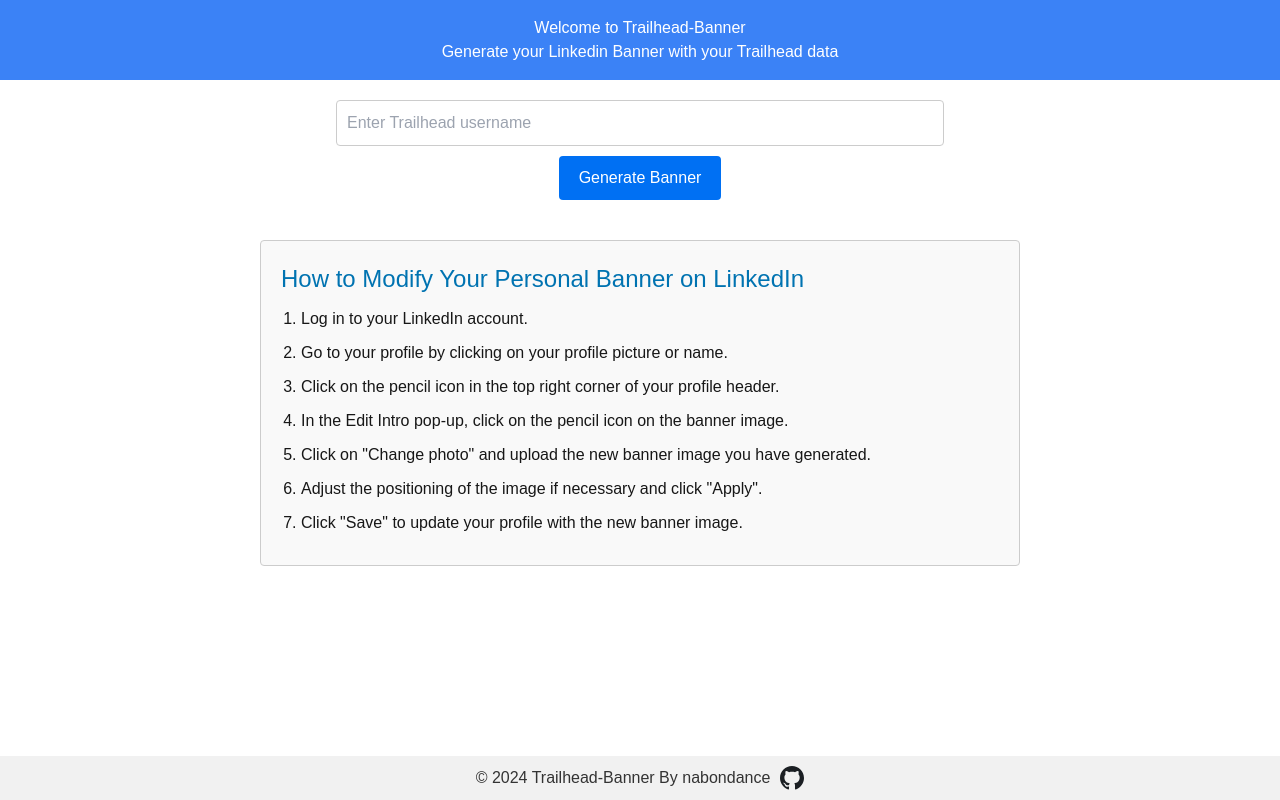
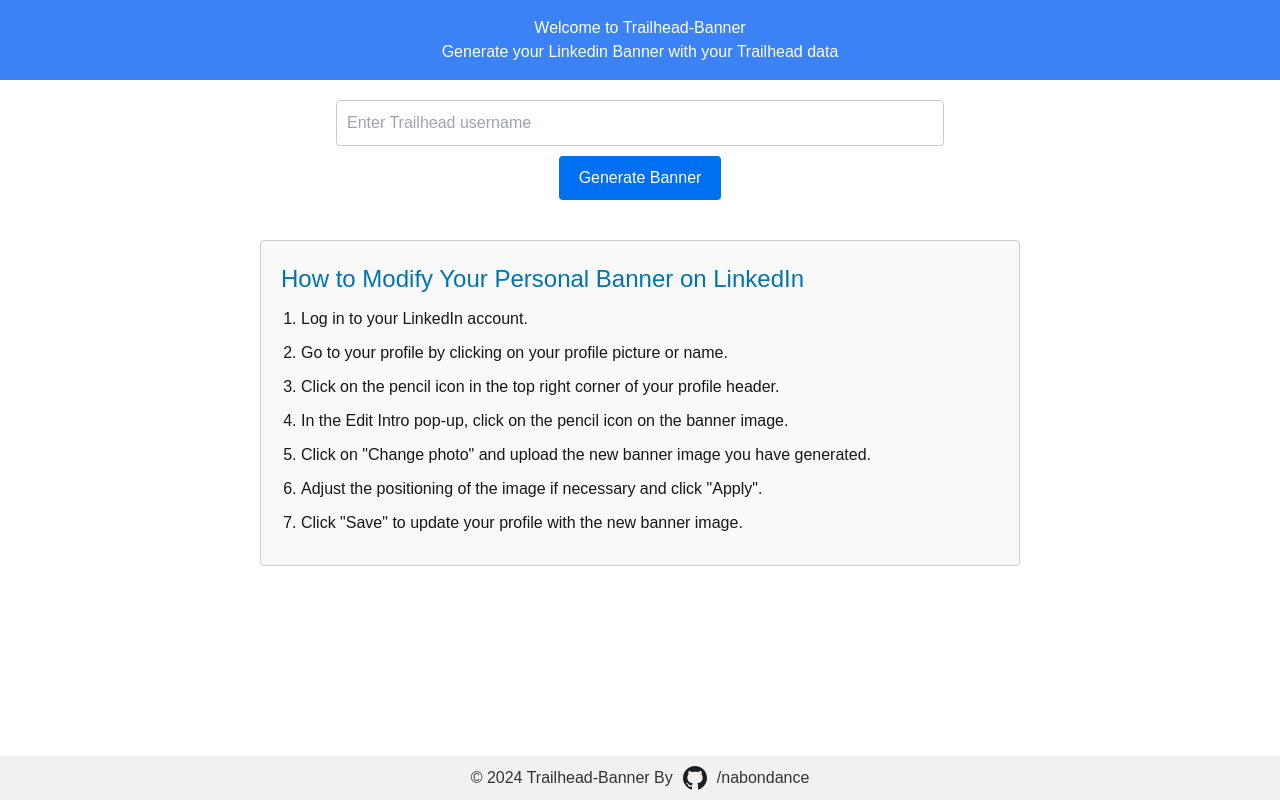
Before and after one commit to nabondance/Trailhead-Banner, a Next.js app: page / in a window 1280 px wide. Built offline with nearby package versions, Linux system fonts and the light colour scheme.

Commit message:
Fix footer copyright link formatting and update GitHub logo placement

```diff
--- a/src/app/layout.js
+++ b/src/app/layout.js
@@ -27,8 +27,7 @@
         <main>{children}</main>
         <footer className='footer'>
           <a href='https://github.com/nabondance' target='_blank' rel='noopener noreferrer' className='footer-link'>
-            &copy; 2024 Trailhead-Banner By nabondance
-            <img src='/github-logo.svg' alt='GitHub' className='github-logo' />
+            &copy; 2024 Trailhead-Banner By <img src='/github-logo.svg' alt='GitHub' className='github-logo' />/nabondance
           </a>
         </footer>
       </body>
```
